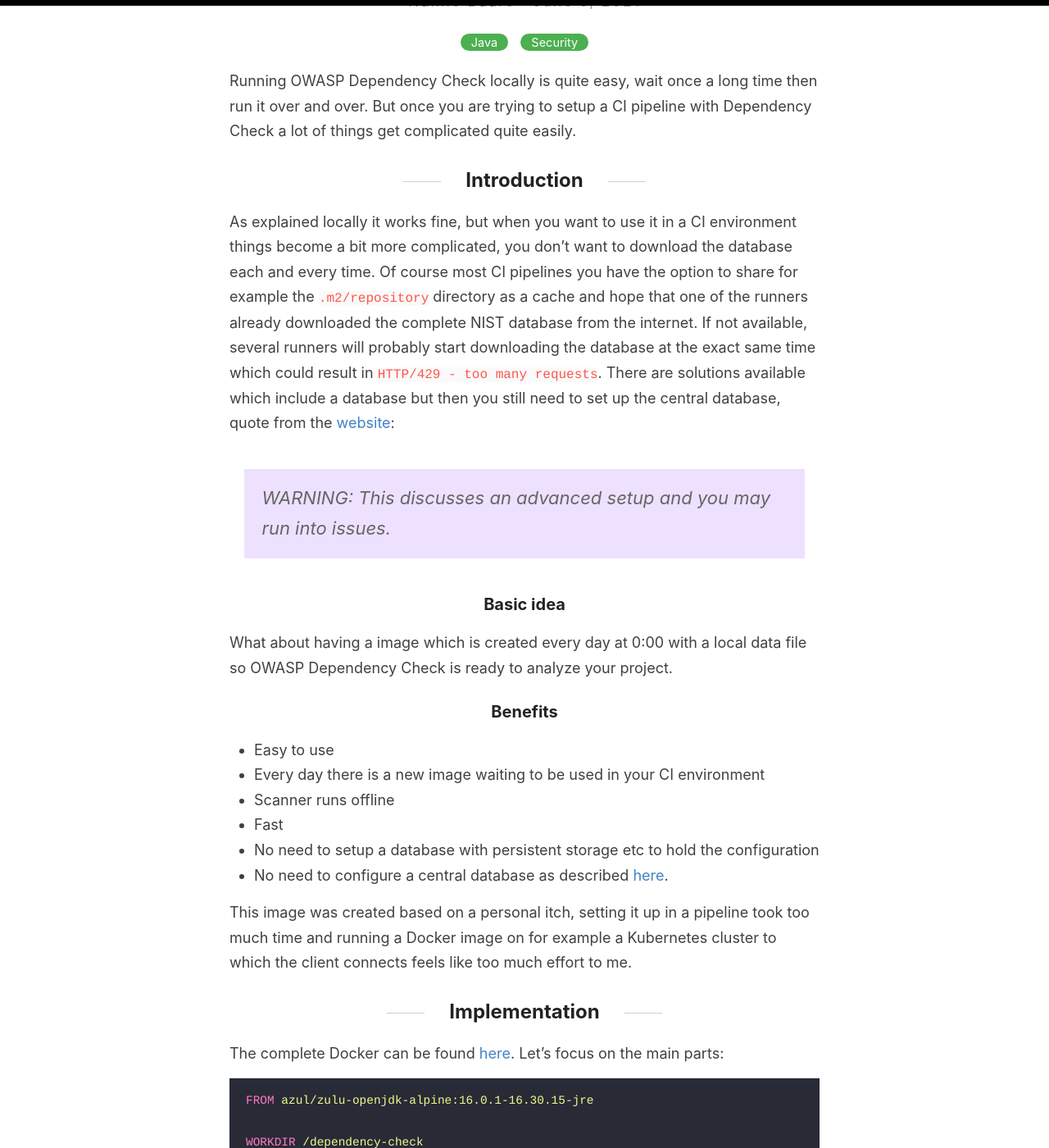
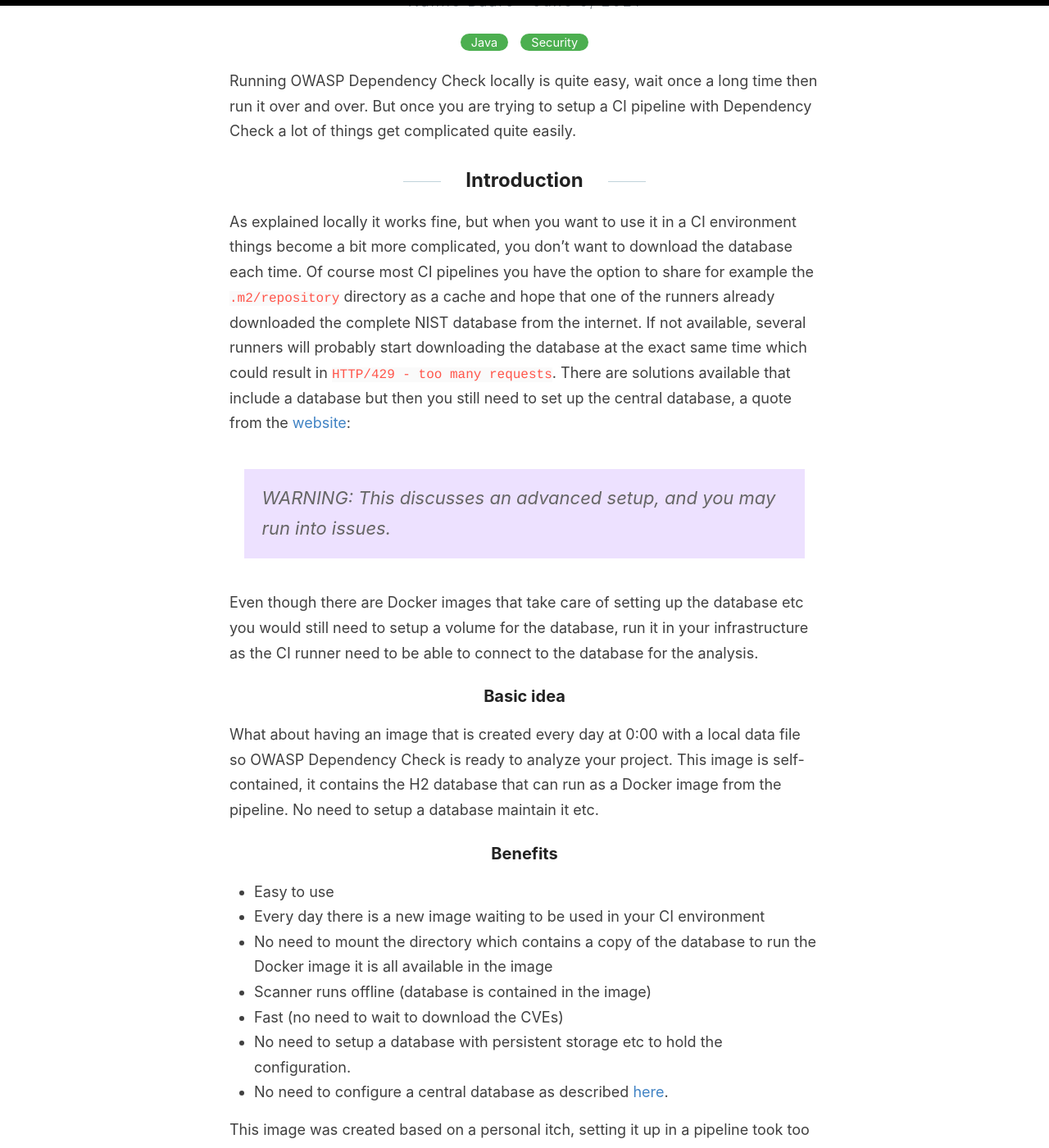
Before and after one commit to nbaars/nbaars.github.io, a Jekyll site: the page built from _posts/2021-06-05-owasp-dependency-all-in-one-image.md, in a window 1280 px wide and 1400 px high, scrolled down 258 px. Shown: the whole window at 82% size. Built offline with Jekyll 4.4.1, drawn with Linux system fonts in a browser that asks for light colours; some of the changed text lies outside the part shown.

Commit message:
Update post

````diff
--- a/_posts/2021-06-05-owasp-dependency-all-in-one-image.md
+++ b/_posts/2021-06-05-owasp-dependency-all-in-one-image.md
@@ -8,24 +8,27 @@ Running OWASP Dependency Check locally is quite easy, wait once a long time then
 
 ## Introduction
 
-As explained locally it works fine, but when you want to use it in a CI environment things become a bit more complicated, you don't want to download the database each and every time. Of course most CI pipelines you have the option to share for example the `.m2/repository` directory as a cache and hope that one of the runners already downloaded the complete NIST database from the internet. If not available, several runners will probably start downloading the database at the exact same time which could result in `HTTP/429 - too many requests`. There are solutions available which include a database but then you still need to set up the central database, quote from the [website](https://jeremylong.github.io/DependencyCheck/data/database.html):
+As explained locally it works fine, but when you want to use it in a CI environment things become a bit more complicated, you don't want to download the database each time. Of course most CI pipelines you have the option to share for example the `.m2/repository` directory as a cache and hope that one of the runners already downloaded the complete NIST database from the internet. If not available, several runners will probably start downloading the database at the exact same time which could result in `HTTP/429 - too many requests`. There are solutions available that include a database but then you still need to set up the central database, a quote from the [website](https://jeremylong.github.io/DependencyCheck/data/database.html):
 
-> WARNING: This discusses an advanced setup and you may run into issues.
+> WARNING: This discusses an advanced setup, and you may run into issues.
+
+Even though there are Docker images that take care of setting up the database etc you would still need to setup a volume for the database, run it in your infrastructure as the CI runner need to be able to connect to the database for the analysis.
 
 ### Basic idea
 
-What about having a image which is created every day at 0:00 with a local data file so OWASP Dependency Check is ready to analyze your project.
+What about having an image that is created every day at 0:00 with a local data file so OWASP Dependency Check is ready to analyze your project. This image is self-contained, it contains the H2 database that can run as a Docker image from the pipeline. No need to setup a database maintain it etc.
 
 ### Benefits
 
 - Easy to use
 - Every day there is a new image waiting to be used in your CI environment
-- Scanner runs offline
-- Fast
-- No need to setup a database with persistent storage etc to hold the configuration
+- No need to mount the directory which contains a copy of the database to run the Docker image it is all available in the image
+- Scanner runs offline (database is contained in the image)
+- Fast (no need to wait to download the CVEs)
+- No need to setup a database with persistent storage etc to hold the configuration.
 - No need to configure a central database as described [here](https://jeremylong.github.io/DependencyCheck/data/database.html).
 
-This image was created based on a personal itch, setting it up in a pipeline took too much time and running a Docker image on for example a Kubernetes cluster to which the client connects feels like too much effort to me.
+This image was created based on a personal itch, setting it up in a pipeline took too much time, and running a Docker image on for example a Kubernetes cluster to which the client connects feels like too much effort to me.
 
 
 ## Implementation
@@ -42,7 +45,7 @@ RUN apk add curl && \
     dependency-check/bin/dependency-check.sh --data data -s .
 ```
 
-In short we download the latest version, unzip it and run the `dependency-check` command to let it initialize itself, this will download all the NIST databases and it will create the local `H2` database.
+In short, we download the latest version, unzip it and run the `dependency-check` command to let it initialize itself, this will download all the NIST databases, and it will create the local `H2` database.
 
 Next up is creating our final image:
 
@@ -61,12 +64,42 @@ we copy the `data` directory from the builder and the contents of the directory
 
 ## Running
 
-Now that we have the container setup we can run it in different ways. The Github repository contains a demo project which has a Jackson library which contains a vulnerability. To scan it we use:
+Now that we have the container setup we can run it in different ways. The Github repository contains a demo project which has a Jackson library that contains a vulnerability. To scan it we use:
 
 ```shell
 docker pull nbaars/owasp-dependency-check-as-one:latest
 
-docker run -v ${HOME}/.m2:/home/owasp/.m2 -v ${PWD}/demo-project:/dependency-check/demo nbaars/owasp-dependency-check-as-one:latest sh -c '/dependency-check/demo/mvnw dependency:copy-dependencies && /dependency-check/bin/dependency-check.sh --scan /dependency-check/demo/
+docker run -v ${HOME}/.m2:/home/owasp/.m2 -v ${PWD}/demo-project:/workspace nbaars/owasp-dependency-check-as-one:latest ./mvnw dependency:copy-dependencies && dependency-check --data /data --scan /workspace --noupdate
 ```
 
-The `mvnw dependency:copy-dependencies` downloads all the libraries necessary to analyze. The `/dependency-check/bin/dependency-check.sh --scan /dependency-check/demo/` command
+When you run this command you can see it runs fast, and indeed finds the Jackson vulnerability as expected.
+
+### Github actions
+
+Now let's show how to run it as part of your Github actions:
+
+```shell
+- name: "Run tests"
+  uses: nbaars/owasp-dependency-check-as-one:latest
+  with:
+    image: test-image:latest
+    options: "--user root -v ${{ github.workspace }}/demo-project:/workspace:rw"
+    run: |
+      ./test.sh
+```
+
+Where the `test.sh` file is a simple test we use during the build of a branch to verify the image still finds the mentioned Jackson vulnerability:
+
+```shell
+testAnalyzingDemoProjectShouldFindViolation() {
+  ./mvnw org.owasp:dependency-check-maven:6.1.6:aggregate -DautoUpdate=false -DdataDirectory=/data > output.txt
+  grep "jackson-databind-2.9.1.jar" output.txt
+  assertEquals "0" "$?"
+  grep "CVE-2017-17485" output.txt
+  assertEquals "0" "$?"
+}
+```
+
+## Conclusion
+
+I hope this image helps you to get OWASP Dependency Check up and running in your pipeline without running into the obvious downsides when using it in a CI pipeline.
````
